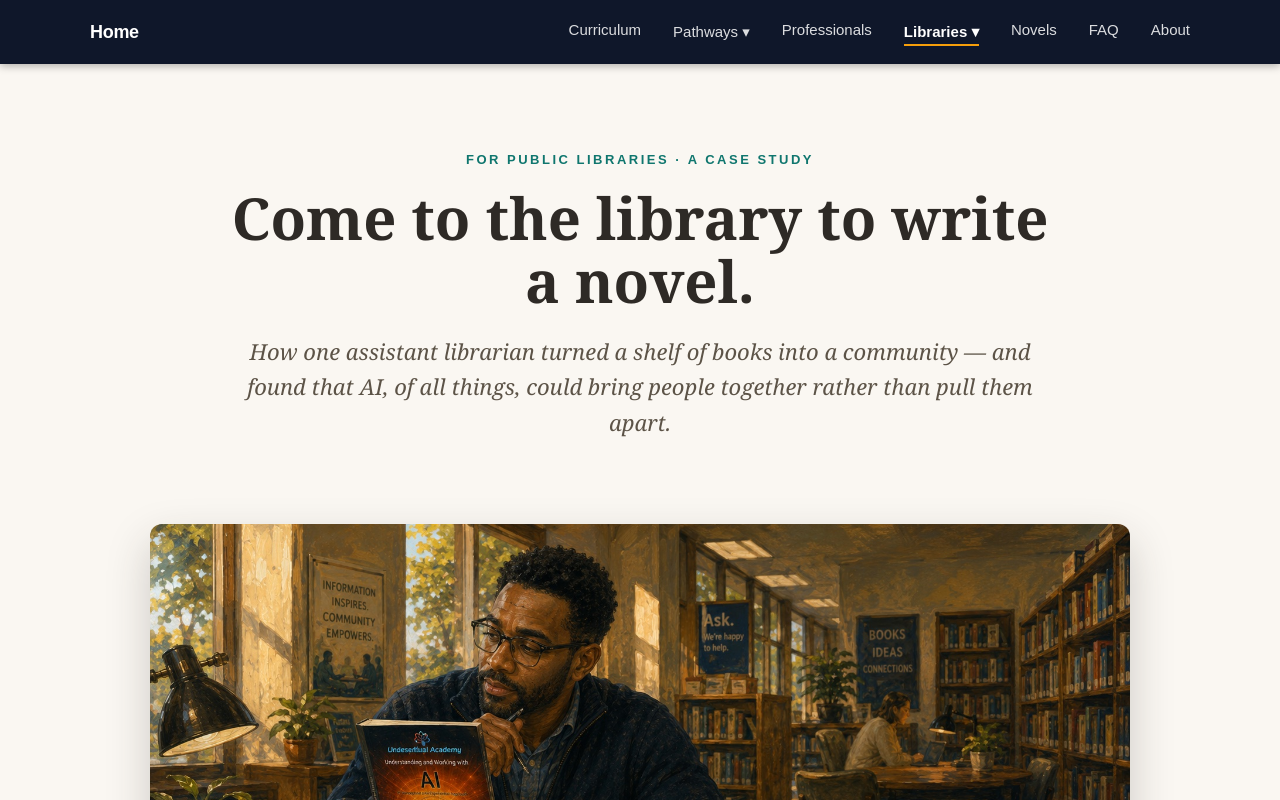
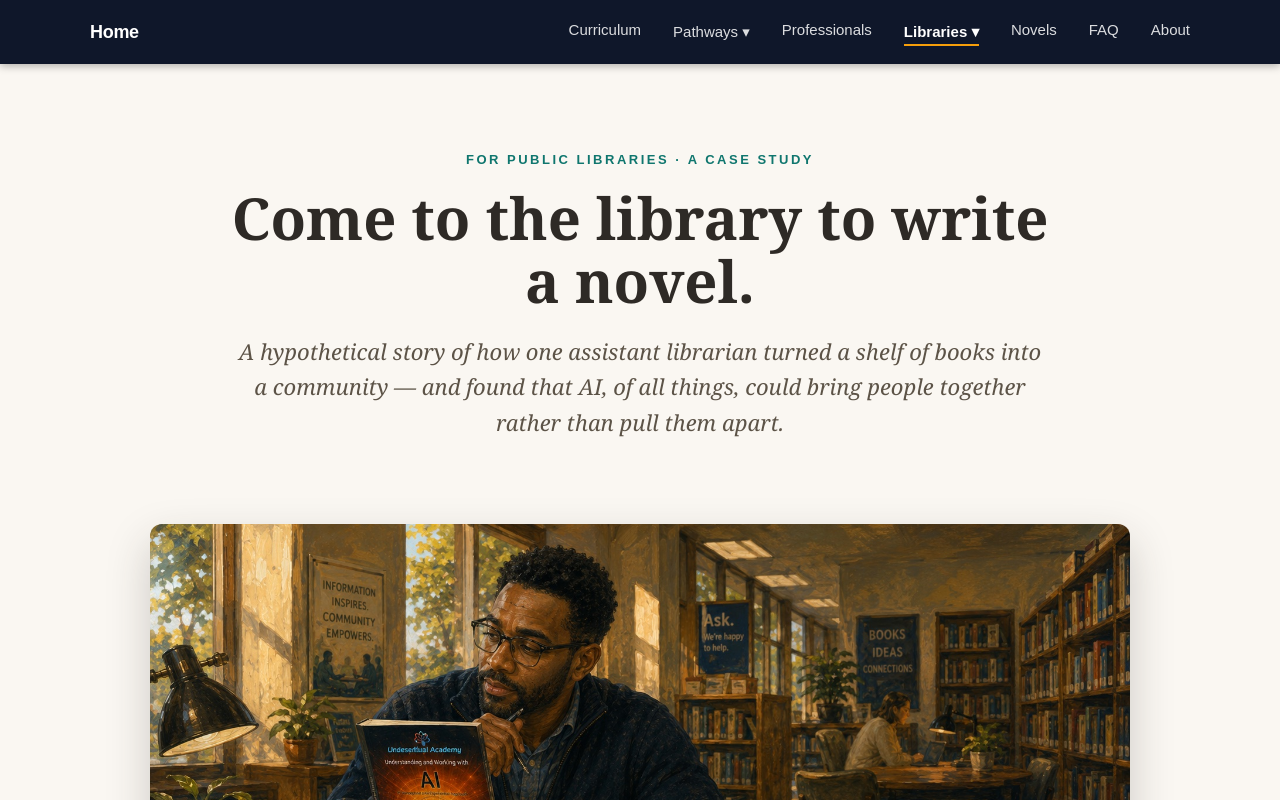
Before and after one commit to Suchocki88/UnderstandingAI.ai, a Next.js app: page /public-libraries in a window 1280 px wide. Shown: the top 800 px of the page. Built offline with nearby package versions, Linux system fonts and the light colour scheme.

Commit message:
Update paragraph text in page.tsx

```diff
--- a/app/public-libraries/page.tsx
+++ b/app/public-libraries/page.tsx
@@ -65,7 +65,7 @@ export default function Page() {
             Come to the library to write a novel.
           </h1>
           <p style={{ fontFamily: SERIF, fontSize: "clamp(19px, 2.6vw, 22px)", lineHeight: 1.6, color: "#5c5347", margin: 0, fontStyle: "italic" }}>
-            How one assistant librarian turned a shelf of books into a community — and found that AI, of all things,
+            A hypothetical story of how one assistant librarian turned a shelf of books into a community — and found that AI, of all things,
             could bring people together rather than pull them apart.
           </p>
         </div>
```
